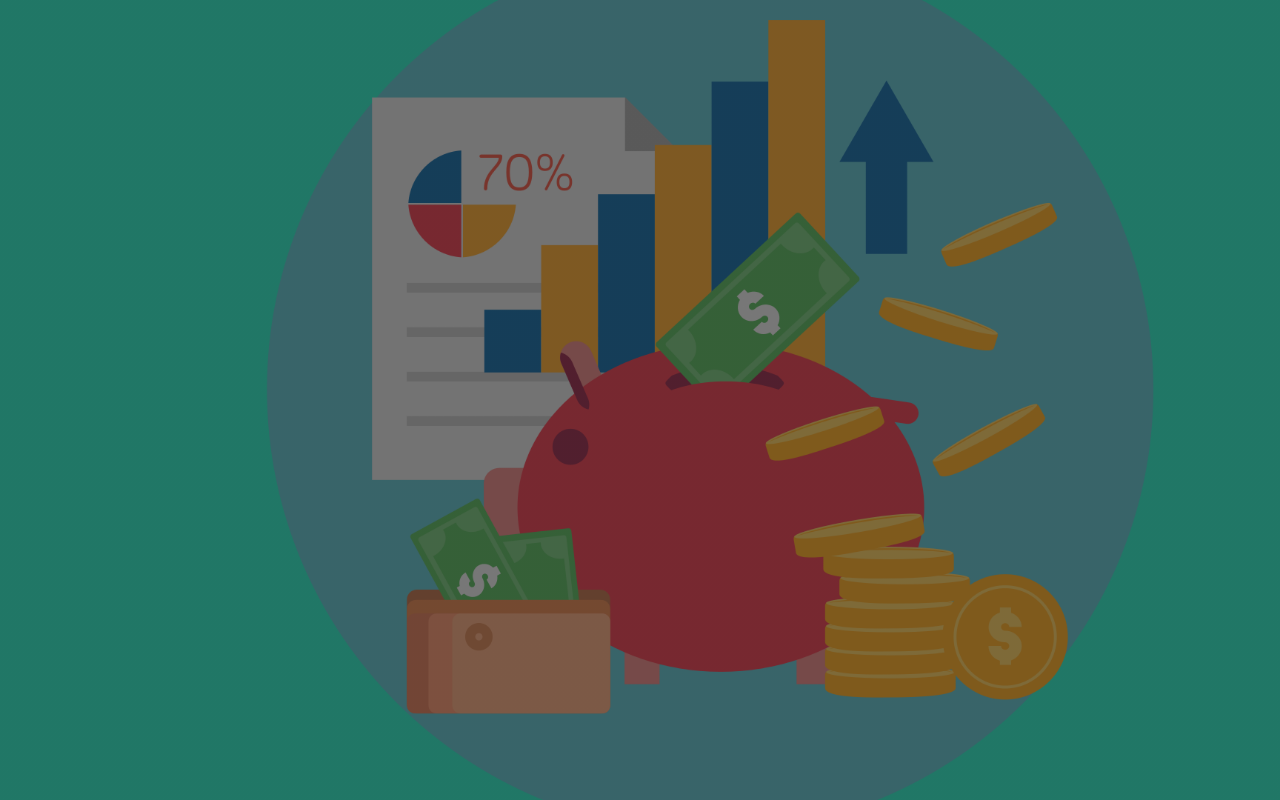
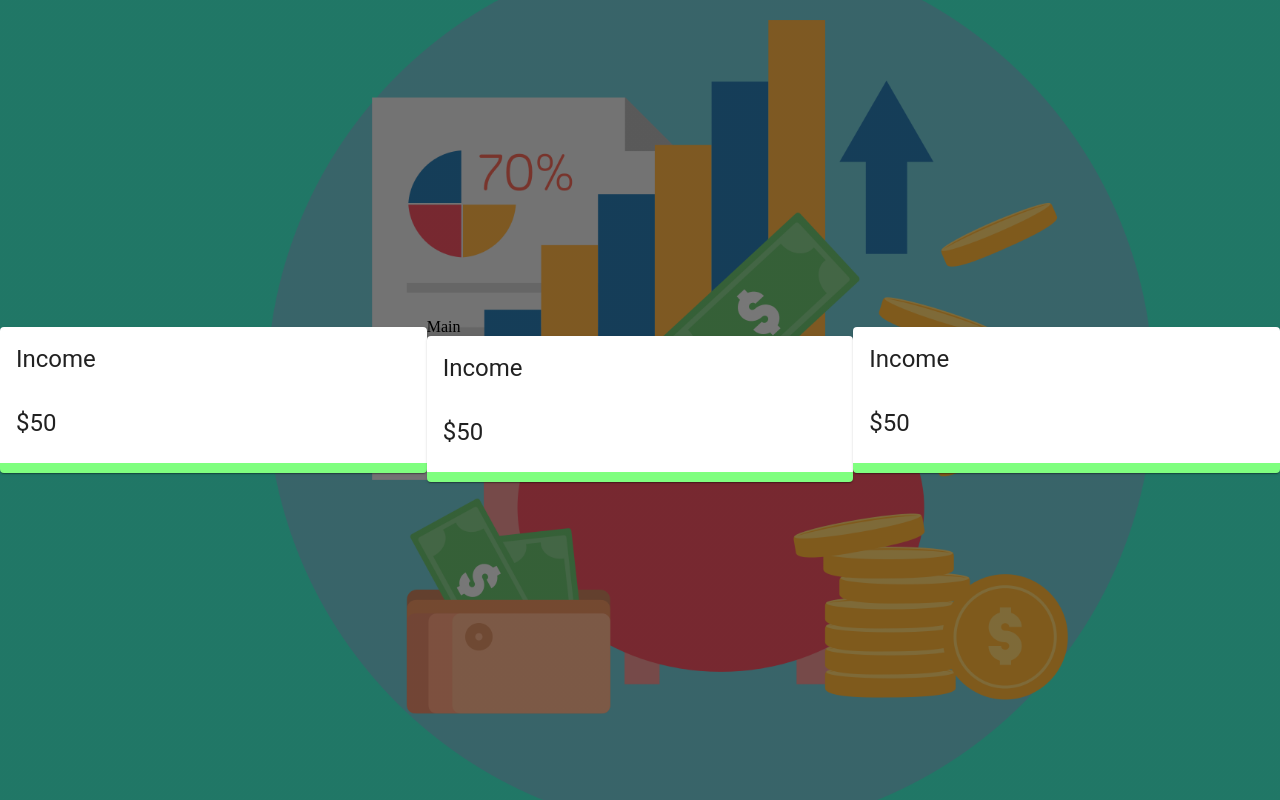
Before and after one commit to ZakiRangwala/Expense_Tracker, a React (Create React App) app: page / in a window 1280 px wide. Built offline with nearby package versions, Linux system fonts and the light colour scheme.

Commit message:
display grids

```diff
--- a/src/App.js
+++ b/src/App.js
@@ -1,11 +1,30 @@
-import React from 'react'
+import React from "react";
+import { Grid } from "@material-ui/core";
+import Details from "./components/Details/Details";
 
 const App = () => {
-    return (
-        <div>
+  return (
+    <div className="App">
+      <Grid
+        container
+        spacing={0}
+        alignItems="center"
+        justify="center"
+        style={{ height: "100vh" }}
+      >
+        <Grid item xs={12} sm={4}>
+          <Details />
+        </Grid>
+        <Grid item xs={12} sm={4}>
+            Main
+          <Details />
+        </Grid>
+        <Grid item xs={12} sm={4}>
+          <Details />
+        </Grid>
+      </Grid>
+    </div>
+  );
+};
 
-        </div>
-    )
-}
-
-export default App
+export default App;
```
